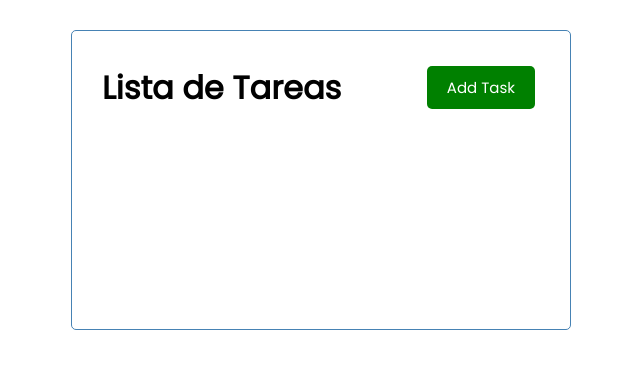
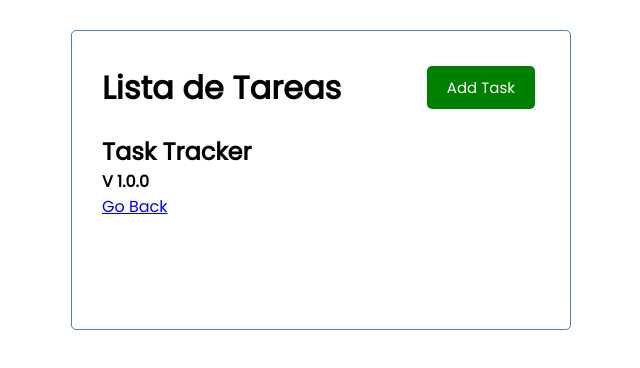
Before and after one commit to Freston2021/Task-List-Angular, an Angular app: page /about in a window 1280 px wide. Before the commit this address led to /. Shown: the top 368 px of the page, without its empty margins (319-959 px from the left). Built offline with nearby package versions, Linux system fonts and the light colour scheme.

Commit message:
add about

```diff
--- /dev/null
+++ b/src/app/components/about/about.component.html
@@ -0,0 +1,5 @@
+<div>
+    <h2> Task Tracker</h2>
+    <h4> V 1.0.0</h4>
+    <a routerLink="/">Go Back</a>
+</div>
--- /dev/null
+++ b/src/app/components/about/about.component.ts
@@ -0,0 +1,15 @@
+import { Component, OnInit } from '@angular/core';
+
+@Component({
+  selector: 'app-about',
+  templateUrl: './about.component.html',
+  styleUrls: ['./about.component.css']
+})
+export class AboutComponent implements OnInit {
+
+  constructor() { }
+
+  ngOnInit(): void {
+  }
+
+}
```
Also changed, not shown: src/app/app.module.ts (+10 -7 lines), src/app/components/about/about.component.css (added), 1 other file (tests, documents, lock files or other folders).
